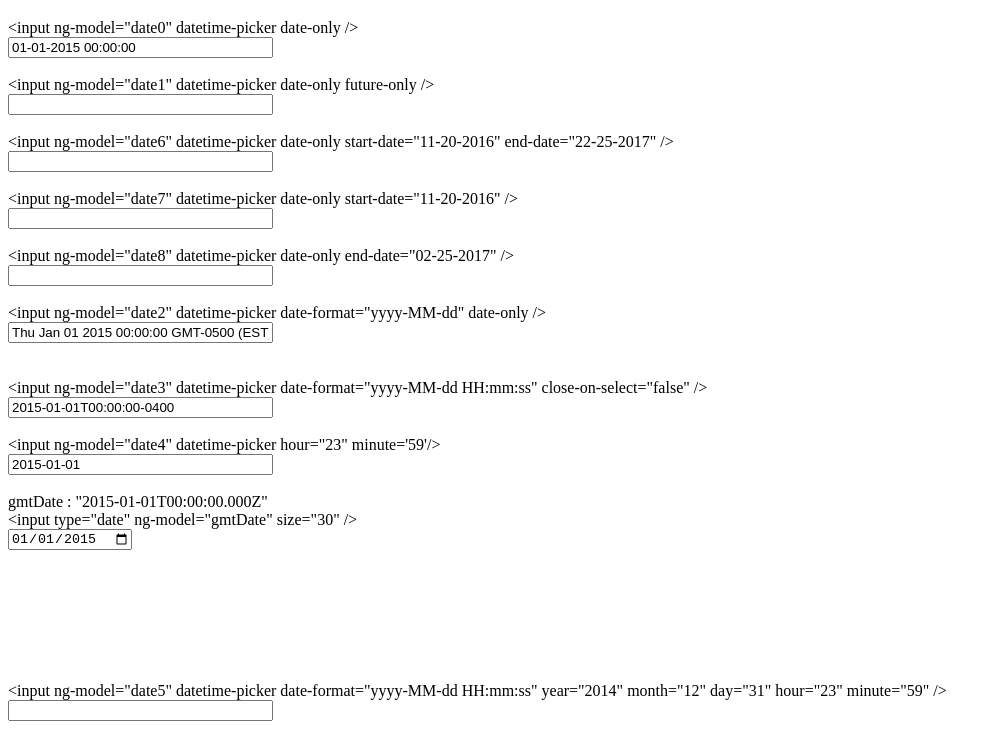
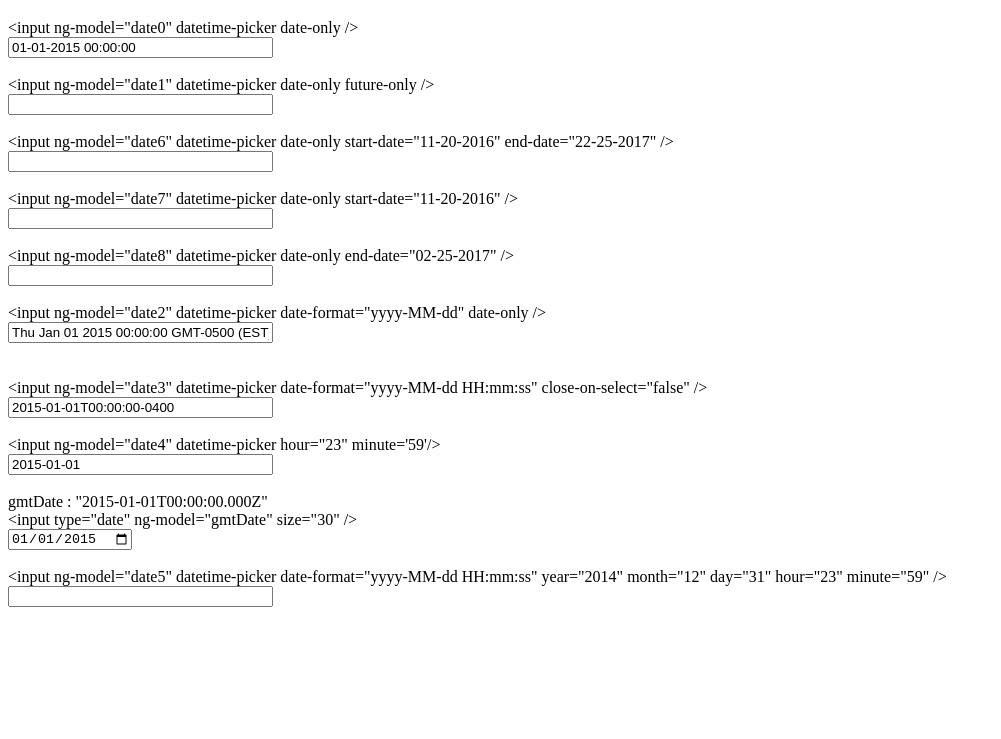
Before and after one commit to kineticsocial/angularjs-datetime-picker, a website: page index.html in a window 1280 px wide. Shown: the part 61-800 px from the top of the page, without its empty margins (0-1001 px from the left). Drawn offline with Linux system fonts and the light colour scheme.

Commit message:
Example layout fix

```diff
--- a/index.html
+++ b/index.html
@@ -44,12 +44,10 @@
 
   gmtDate : {{gmtDate}}<br/>
   &lt;input type="date" ng-model="gmtDate" size="30" /><br/>
-  <input type="date" ng-model="gmtDate" datetime-picker date-format="yyyy-MM-dd HH:mm:ss" size="30" />
+  <input type="date" ng-model="gmtDate" datetime-picker date-format="yyyy-MM-dd HH:mm:ss" size="30" /> <br/> <br/>
 
-  <div style="position:fixed; bottom:0">
-    &lt;input ng-model="date5" datetime-picker date-format="yyyy-MM-dd HH:mm:ss" year="2014" month="12" day="31" hour="23" minute="59" /><br/>
-    <input ng-model="date5" datetime-picker date-format="yyyy-MM-dd HH:mm:ss"  size="30" year="2014" month="12" day="31" hour="23" minute="59" /> <br/> <br/>
-  </div>
+  &lt;input ng-model="date5" datetime-picker date-format="yyyy-MM-dd HH:mm:ss" year="2014" month="12" day="31" hour="23" minute="59" /><br/>
+  <input ng-model="date5" datetime-picker date-format="yyyy-MM-dd HH:mm:ss"  size="30" year="2014" month="12" day="31" hour="23" minute="59" /> <br/> <br/>
 
 </body>
 </html>
```
